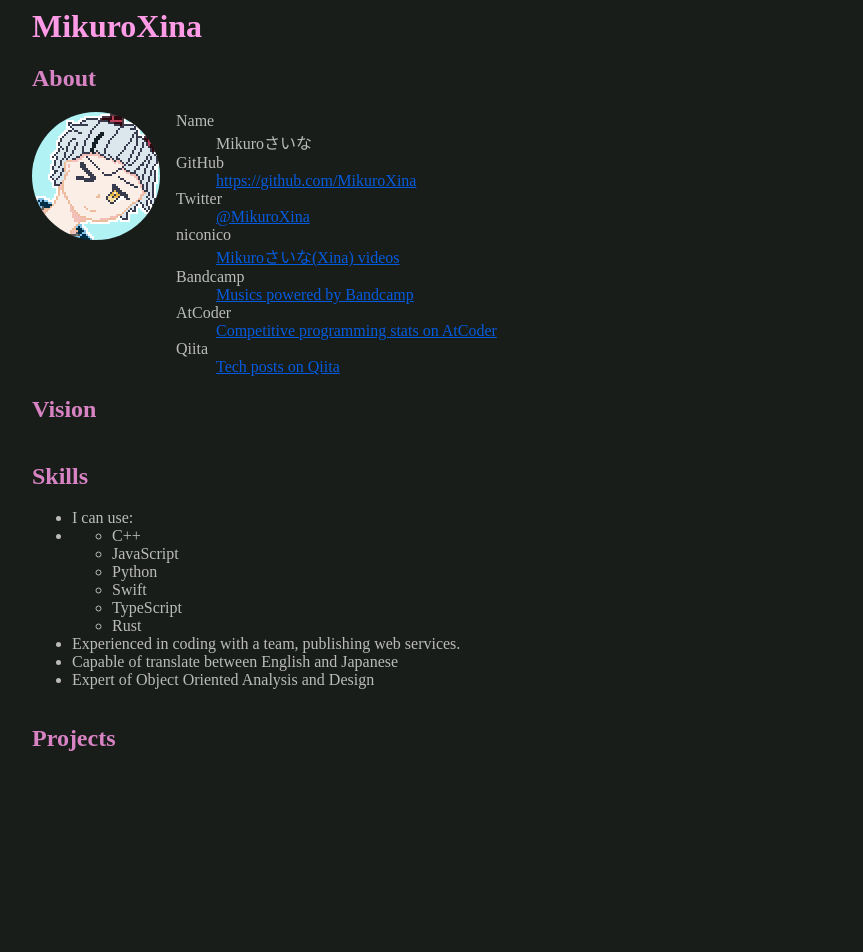
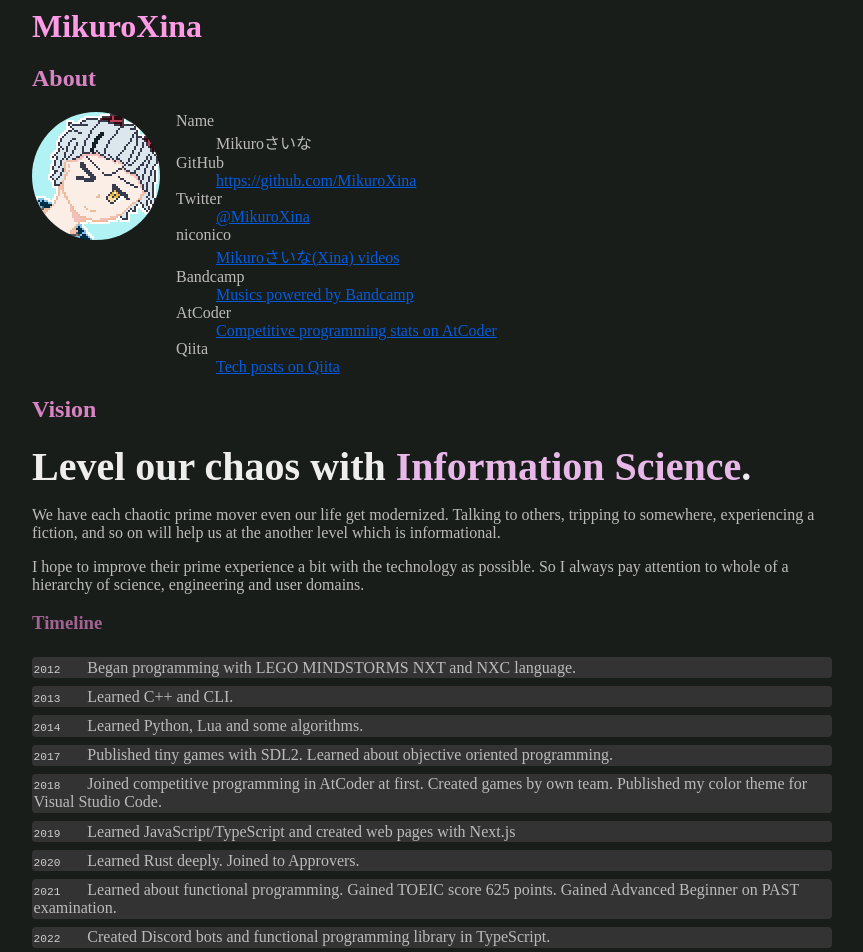
Before and after one commit to MikuroXina/portfolio, a Next.js app: page / in a window 1280 px wide. Shown: the top 952 px of the page, without its empty margins (208-1071 px from the left). Before the commit the page ends 800 px from the top, so only its background shows below. Built offline with nearby package versions, Linux system fonts and the light colour scheme.

Commit message:
Add vision section

```diff
--- /dev/null
+++ b/src/organisms/vision.module.css
@@ -0,0 +1,27 @@
+.copy {
+  font-size: 2.5rem;
+  font-weight: bold;
+  color: #eee;
+  margin: 0.5rem 0;
+}
+
+.timeline {
+  display: flex;
+  flex-direction: column;
+  padding-left: 0;
+}
+
+.timeline > li {
+  list-style: none;
+  background-color: #333;
+  border-radius: 4px;
+  margin: 0.25rem 0;
+  padding: 0.1rem;
+}
+
+.year {
+  font-family: monospace;
+  font-size: 0.7rem;
+  color: #ccc;
+  margin-right: 4ch;
+}
--- a/src/organisms/vision.tsx
+++ b/src/organisms/vision.tsx
@@ -1,5 +1,73 @@
+import style from './vision.module.css';
+
 export const Vision = () => (
   <article>
     <h2>Vision</h2>
+    <p className={style.copy}>
+      Level our chaos with <span className="colored">Information Science</span>.
+    </p>
+    <p>
+      We have each chaotic prime mover even our life get modernized. Talking to
+      others, tripping to somewhere, experiencing a fiction, and so on will help
+      us at the another level which is informational.
+    </p>
+    <p>
+      I hope to improve their prime experience a bit with the technology as
+      possible. So I always pay attention to whole of a hierarchy of science,
+      engineering and user domains.
+    </p>
+    <section>
+      <h3>Timeline</h3>
+      <ol className={style.timeline}>
+        <li>
+          <span className={style.year}>2012</span>Began programming with LEGO
+          MINDSTORMS NXT and NXC language.
+        </li>
+        <li>
+          <span className={style.year}>2013</span>Learned C++ and CLI.
+        </li>
+        <li>
+          <span className={style.year}>2014</span>Learned Python, Lua and some
+          algorithms.
+        </li>
+        <li>
+          <span className={style.year}>2017</span>Published tiny games with
+          SDL2. Learned about objective oriented programming.
+        </li>
+        <li>
+          <span className={style.year}>2018</span>Joined competitive programming
+          in AtCoder at first. Created games by own team. Published my color
+          theme for Visual Studio Code.
+        </li>
+        <li>
+          <span className={style.year}>2019</span>Learned JavaScript/TypeScript
+          and created web pages with Next.js
+        </li>
+        <li>
+          <span className={style.year}>2020</span>Learned Rust deeply. Joined to
+          Approvers.
+        </li>
+        <li>
+          <span className={style.year}>2021</span>Learned about functional
+          programming. Gained TOEIC score 625 points. Gained Advanced Beginner
+          on PAST examination.
+        </li>
+        <li>
+          <span className={style.year}>2022</span>Created Discord bots and
+          functional programming library in TypeScript.
+        </li>
+      </ol>
+    </section>
+    <section>
+      <h3>Current Goals</h3>
+      <ul>
+        <li>
+          Gain a qualification &quot;Fundamental Information Technology Engineer
+          Examination&quot;
+        </li>
+        <li>Reach to the cyan rating in AtCoder.</li>
+        <li>Get practical experience in business.</li>
+      </ul>
+    </section>
   </article>
 );
```
